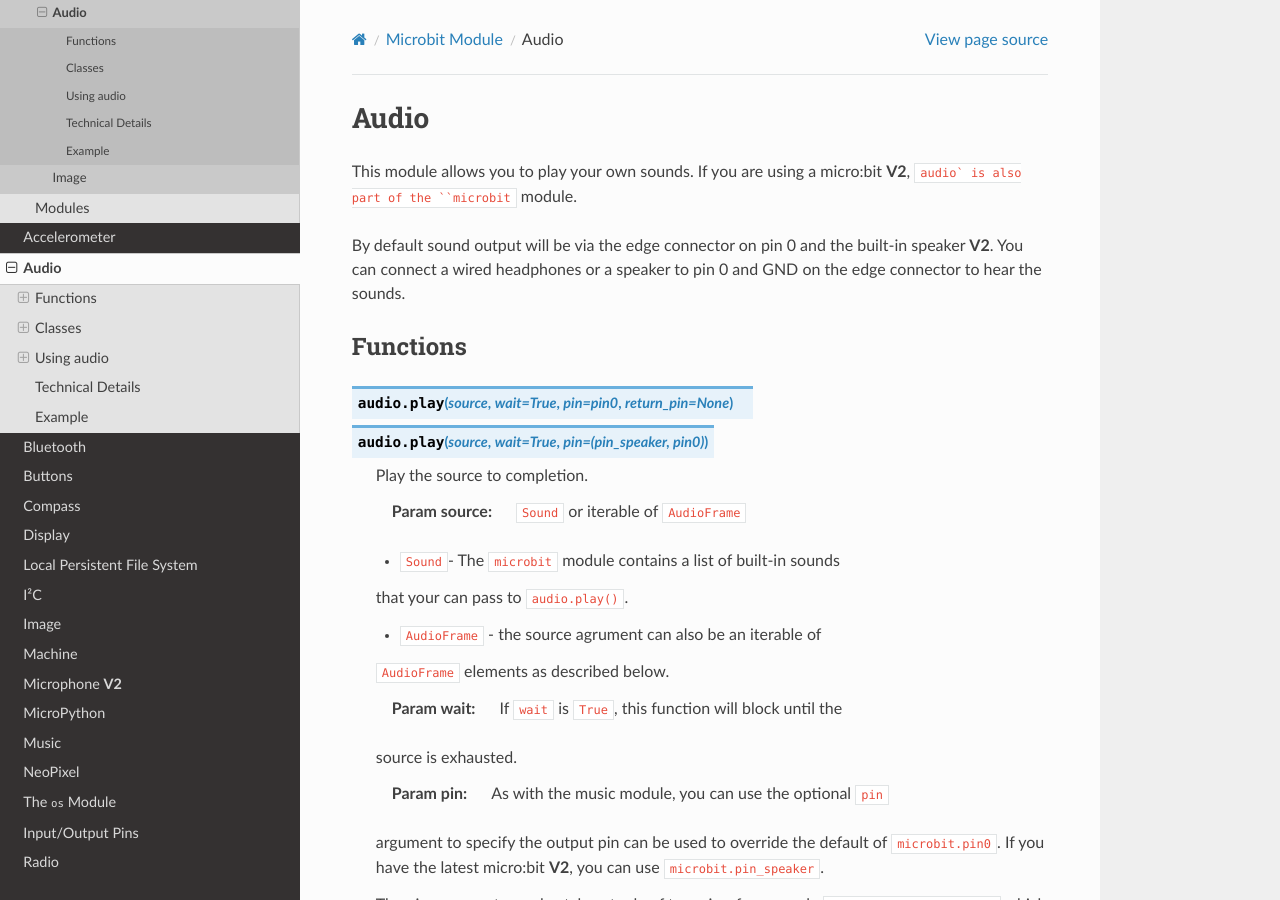
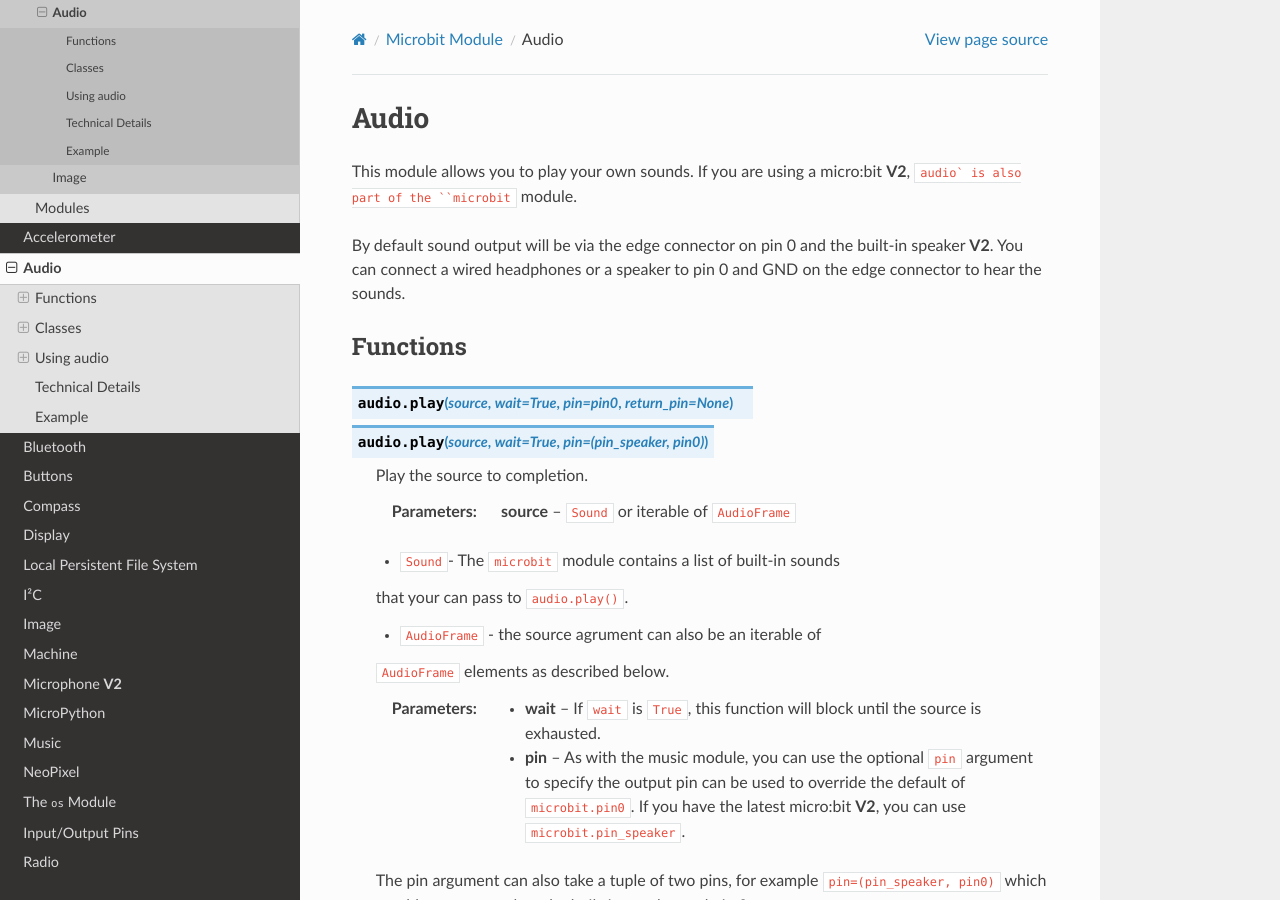
Before and after one commit to bbcmicrobit/micropython, a Sphinx documentation site: the page built from docs/audio.rst, in a window 1280 px wide and 900 px high. Built offline with Sphinx 7.4.7 and the Read the Docs theme 2.0.0, drawn with Linux system fonts in a browser that asks for light colours; pages that are not in the unit, such as notebooks, are missing from menus.

Commit message:
update param

```diff
--- a/docs/audio.rst
+++ b/docs/audio.rst
@@ -18,7 +18,7 @@
 
     Play the source to completion.
 
-    :Param source: ``Sound`` or iterable of ``AudioFrame``
+    :param source: ``Sound`` or iterable of ``AudioFrame``
 
     * ``Sound``- The ``microbit`` module contains a list of built-in sounds
     that your can pass to ``audio.play()``.
@@ -27,13 +27,13 @@
     ``AudioFrame`` elements as described
     below.
 
-    :Param wait: If ``wait`` is ``True``, this function will block until the
-    source is exhausted.
+    :param wait: If ``wait`` is ``True``, this function will block until the
+                 source is exhausted.
 
-    :Param pin: As with the music module, you can use the optional ``pin``
-    argument to specify the output pin can be used to override the default of
-    ``microbit.pin0``. If you have the latest micro:bit **V2**, you can use
-    ``microbit.pin_speaker``.
+    :param pin: As with the music module, you can use the optional ``pin``
+                argument to specify the output pin can be used to override the
+                default of ``microbit.pin0``. If you have the latest micro:bit
+                **V2**, you can use ``microbit.pin_speaker``.
 
     The pin argument can also take a tuple of two pins, for example
     ``pin=(pin_speaker, pin0)`` which would output sound on the built-in
```
